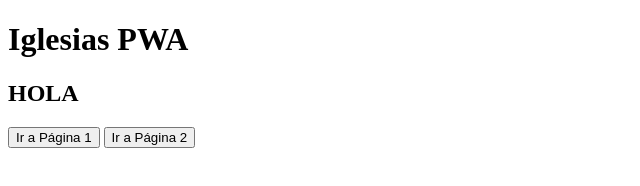
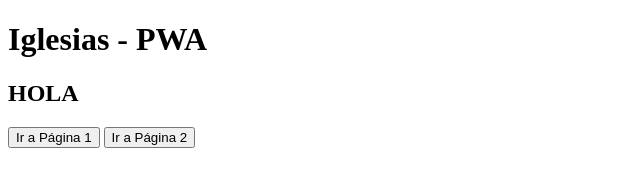
Before and after one commit to Iglesias2002/PWA_IGLESIAS, a plain HTML site: page index.html in a window 1280 px wide. Shown: the full height of the page, 0-640 px from the left. Drawn offline with Linux system fonts and the light colour scheme.

Commit message:
Update index.html

```diff
--- a/index.html
+++ b/index.html
@@ -25,7 +25,7 @@
 </head>
 <body>
     <div id="mensaje">
-        <h1>Iglesias PWA</h1>
+        <h1>Iglesias - PWA</h1>
         <h2>HOLA</h2>
         <button onclick="location.href='pagina1.html'">Ir a Página 1</button>
         <button onclick="location.href='pagina2.html'">Ir a Página 2</button>
```
